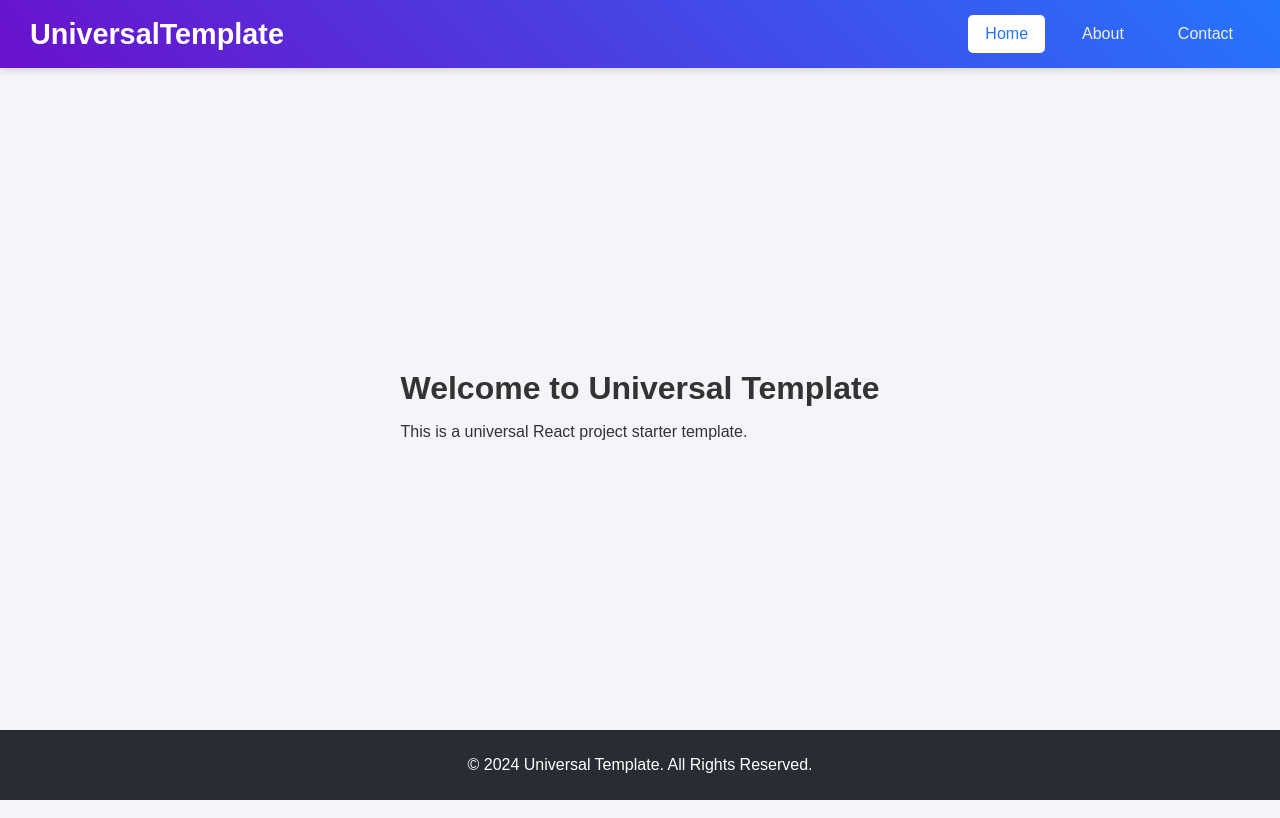
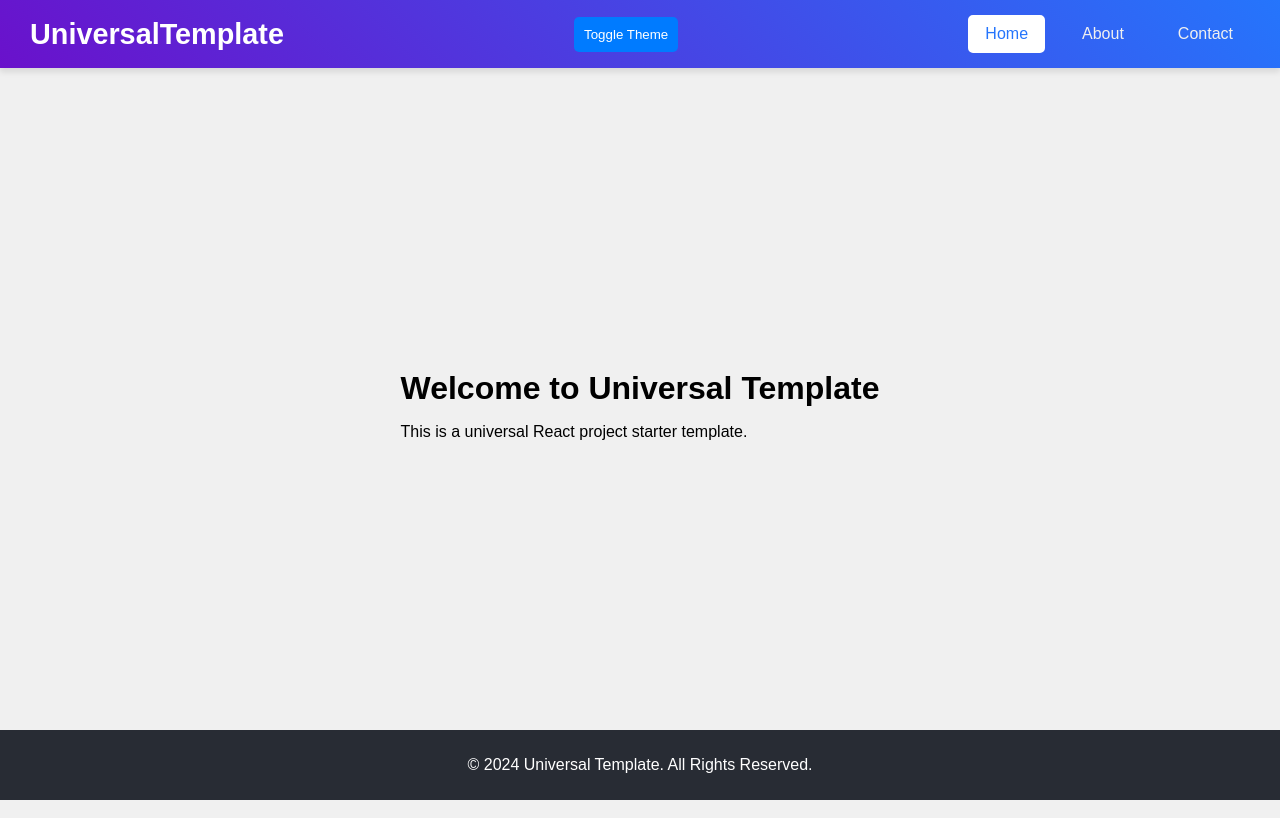
Before and after one commit to Mokkento12/Universal-Template, a React (Create React App) app: page / in a window 1280 px wide. Built offline with nearby package versions, Linux system fonts and the light colour scheme.

Commit message:
Добавлена темная тема

```diff
--- a/src/App.css
+++ b/src/App.css
@@ -19,3 +19,33 @@
   box-sizing: border-box;
   /* Учитываем padding в размер */
 }
+
+/* Общие стили */
+.app {
+  min-height: 100vh;
+  display: flex;
+  flex-direction: column;
+}
+
+.app.light {
+  background-color: #f0f0f0;
+  color: #000;
+}
+
+.app.dark {
+  background-color: #181818;
+  color: #fff;
+}
+
+.theme-button {
+  padding: 10px;
+  border: none;
+  background-color: #007bff;
+  color: white;
+  cursor: pointer;
+  border-radius: 5px;
+}
+
+.theme-button:hover {
+  background-color: #0056b3;
+}
--- a/src/App.js
+++ b/src/App.js
@@ -1,5 +1,6 @@
-import React from "react";
+import React, { useContext } from "react";
 import { BrowserRouter as Router, Routes, Route } from "react-router-dom";
+import { ThemeContext } from "./context/ThemeContext";
 import Header from "./components/Header/Header";
 import Footer from "./components/Footer/Footer";
 import HomePage from "./pages/HomePage";
@@ -8,7 +9,9 @@ import ContactPage from "./pages/ContactPage";
 import "./App.css";
 
 function App() {
+  const { theme } = useContext(ThemeContext);
   return (
+    <div className={`app ${theme}`}>
       <Router>
         <Header />
         <main className="content">
@@ -22,6 +25,7 @@ function App() {
         </main>
         <Footer />
       </Router>
+    </div>
   );
 }
 
--- a/src/components/Header/Header.js
+++ b/src/components/Header/Header.js
@@ -1,13 +1,18 @@
-import React from "react";
+import React, { useContext } from "react";
+import { ThemeContext } from "../../context/ThemeContext";
 import { NavLink } from "react-router-dom";
 import "./Header.css";
 
 const Header = () => {
+  const { toggleTheme } = useContext(ThemeContext);
   return (
     <header className="header">
       <a href="/" className="logo">
         UniversalTemplate
       </a>
+      <button onClick={toggleTheme} className="theme-button">
+        Toggle Theme
+      </button>
       <nav>
         <NavLink
           to="/"
--- /dev/null
+++ b/src/context/ThemeContext.js
@@ -0,0 +1,17 @@
+import React, { createContext, useState } from "react";
+
+export const ThemeContext = createContext();
+
+export const ThemeProvider = ({ children }) => {
+  const [theme, setTheme] = useState("light");
+
+  const toggleTheme = () => {
+    setTheme((prevTheme) => (prevTheme === "light" ? "dark" : "light"));
+  };
+
+  return (
+    <ThemeContext.Provider value={{ theme, toggleTheme }}>
+      {children}
+    </ThemeContext.Provider>
+  );
+};
--- a/src/index.js
+++ b/src/index.js
@@ -2,10 +2,11 @@ import React from "react";
 import ReactDOM from "react-dom/client";
 import "./styles/global.css";
 import App from "./App";
+import { ThemeProvider } from "./context/ThemeContext";
 
 const root = ReactDOM.createRoot(document.getElementById("root"));
 root.render(
-  <React.StrictMode>
+  <ThemeProvider>
     <App />
-  </React.StrictMode>
+  </ThemeProvider>
 );
```
Lines whose indentation alone changed are shown as unchanged.
